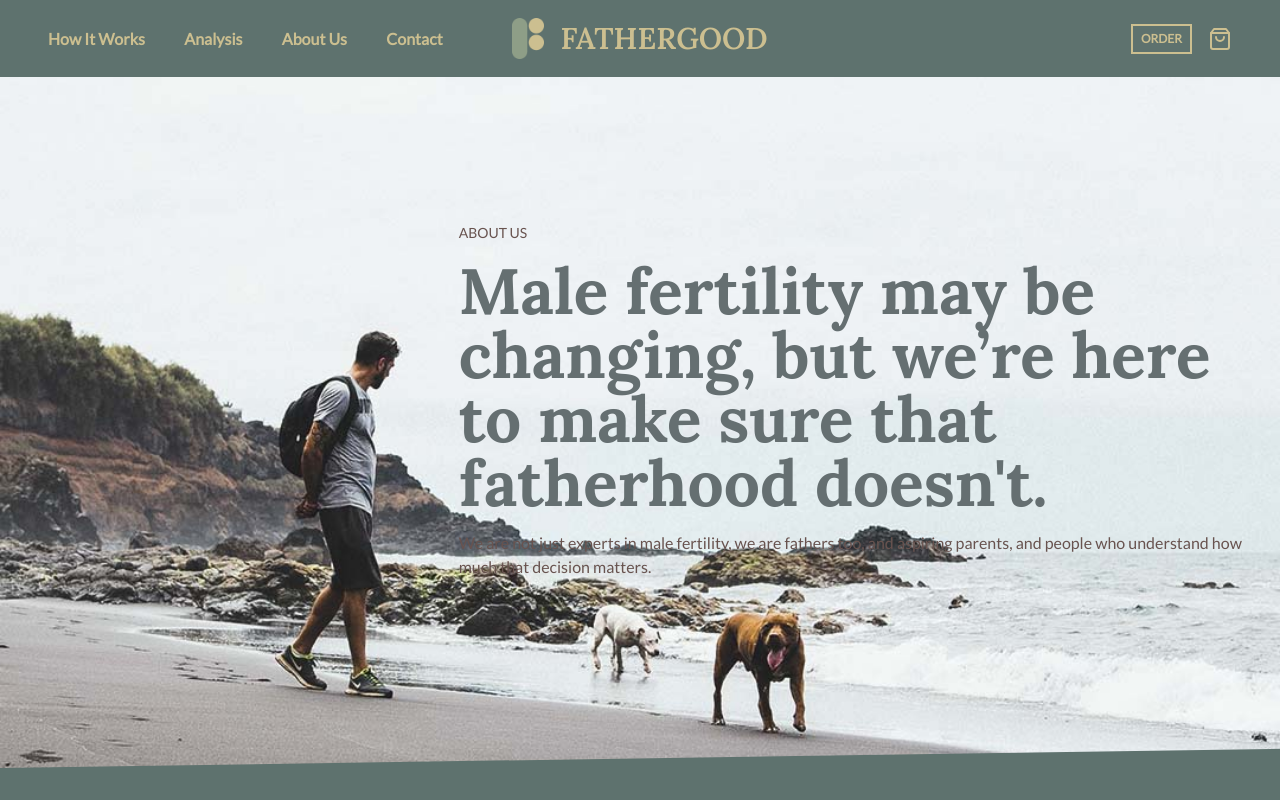
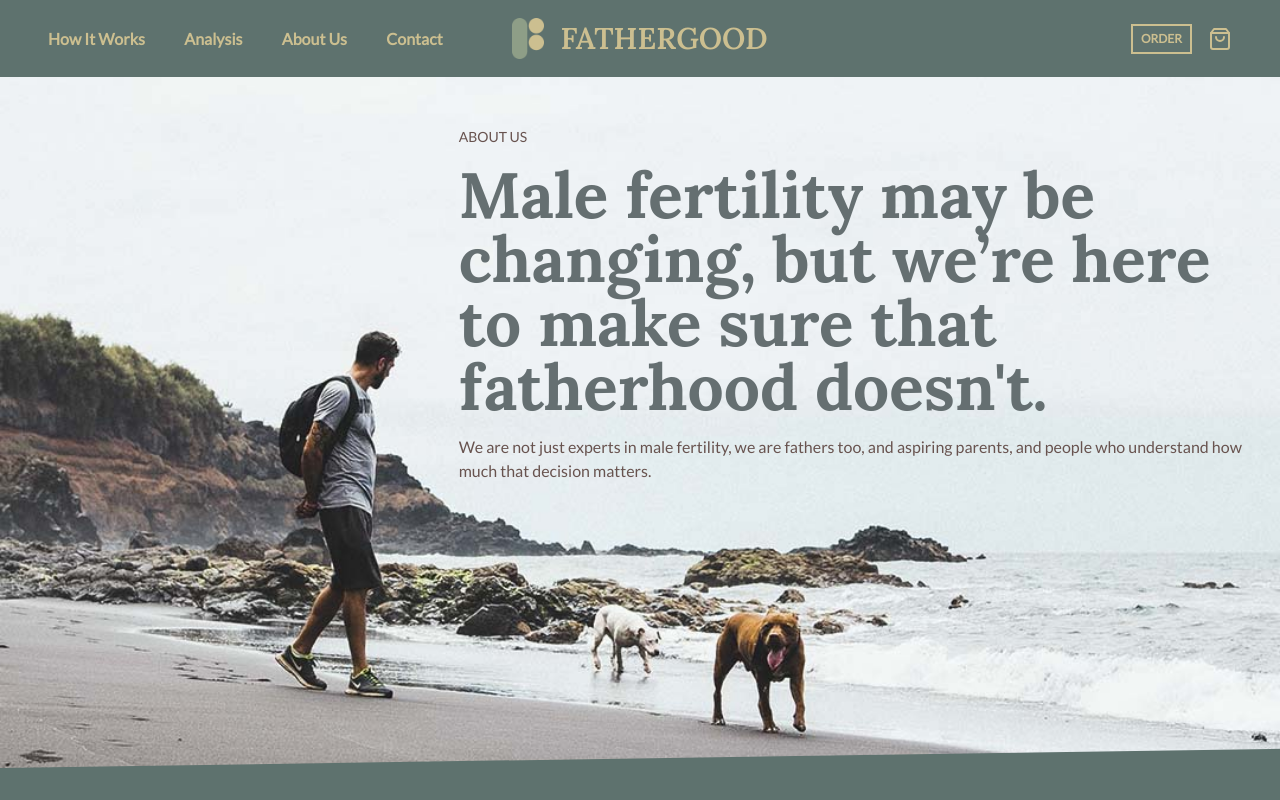
Before and after one commit to astridlyre/fathergood, a Vue app: page /about in a window 1280 px wide. Shown: the top 800 px of the page. Built offline with nearby package versions, Linux system fonts and the light colour scheme; what @tailwindcss/custom-forms would draw is missing.

Commit message:
another fixyfix

```diff
--- a/src/views/About.vue
+++ b/src/views/About.vue
@@ -3,7 +3,7 @@
     <section
       class="bg-image pt-24 md:pt-0 relative z-0 bg-brand min-h-screen flex flex-col justify-start md:justify-center md:items-end items-center"
     >
-      <div class="w-full sm:w-2/3 lg:w-2/3 sm:p-8 p-4">
+      <div class="w-full lg:-mt-48 lg:mt-0 sm:w-2/3 lg:w-2/3 sm:p-8 p-4">
         <div class="flex flex-col">
           <h4 class="mb-4 text-sm text-dark">
             ABOUT US
```
